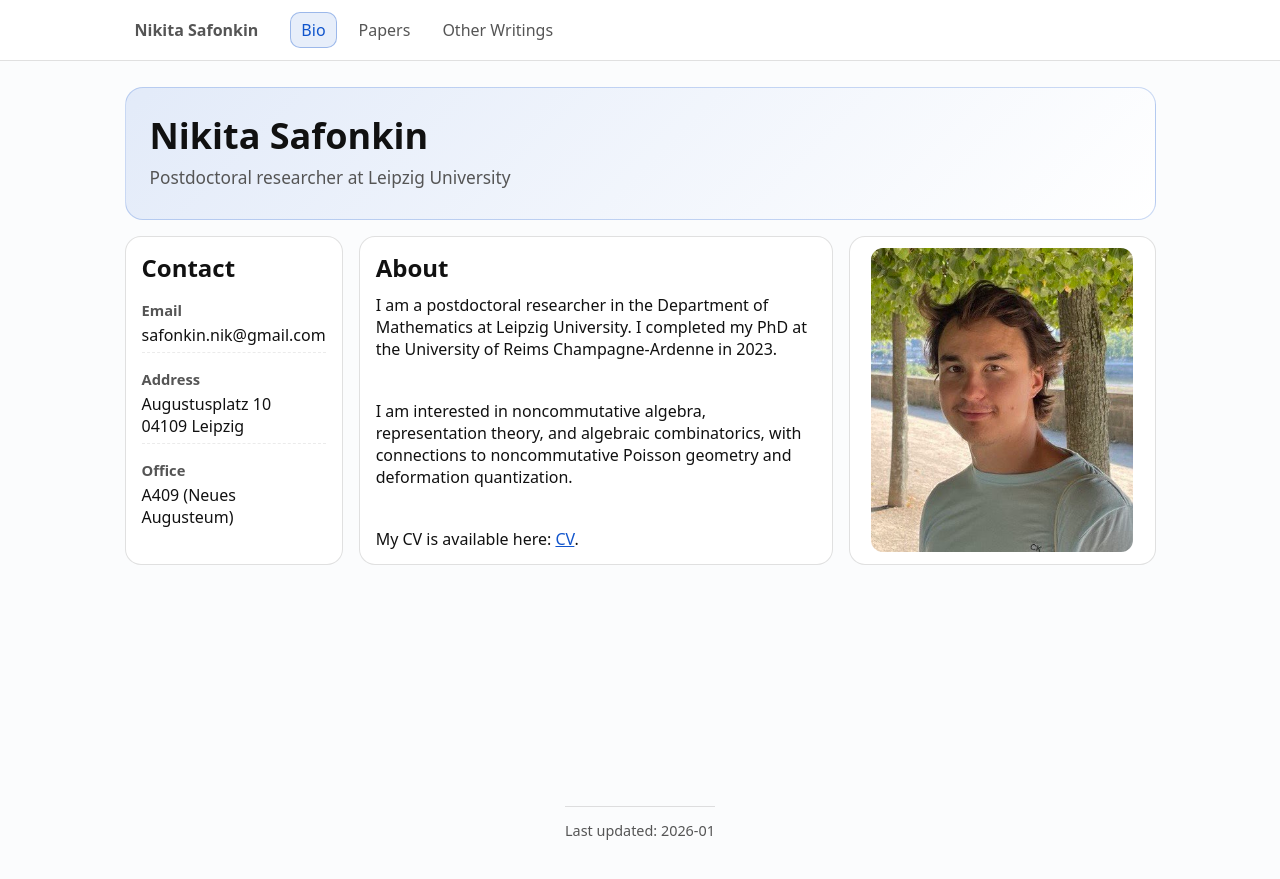
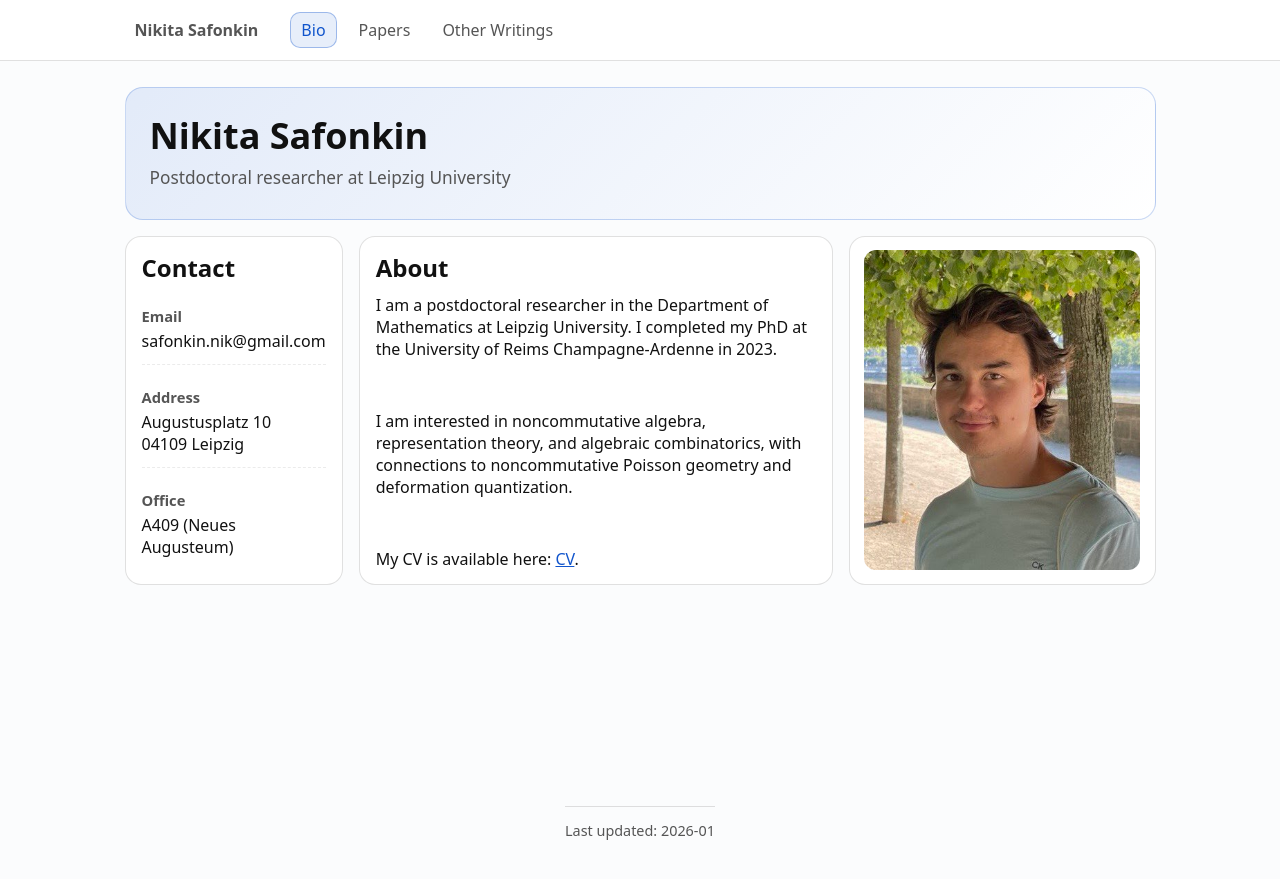
Before and after one commit to n-safonkin/n-safonkin.github.io, a Jekyll site: the page built from index.html, in a window 1280 px wide. Shown: the top 879 px of the page. Built offline with Jekyll 4.4.1, drawn with Linux system fonts in a browser that asks for light colours.

Commit message:
Update index.css

```diff
--- a/assets/index.css
+++ b/assets/index.css
@@ -44,27 +44,45 @@
   justify-content: center;
 }
 
-/* Make photo a bit smaller */
+/* Photo +5% (was 92%, now 96.6%) */
 .photo img{
   display: block;
-  width: 92%;
+  width: 96.6%;
   height: auto;
   max-height: 100%;
   border-radius: 12px;
 }
 
-/* Contact: value UNDER label */
+/* Contact: stretch spacing between Email / Address / Office */
+.contact-card{
+  display: flex;
+  flex-direction: column;
+}
+.contact-card .contact-grid{
+  flex: 1;
+  display: flex;
+  flex-direction: column;
+  justify-content: space-between;
+}
 .contact-card .row{
   grid-template-columns: 1fr;
   gap: 4px;
+  padding: 12px 0; /* a bit more breathing room */
 }
 
-/* About: increase paragraph spacing */
+/* About: stretch spacing between paragraphs */
+.about-card{
+  display: flex;
+  flex-direction: column;
+}
+.about-card .about-body{
+  flex: 1;
+  display: flex;
+  flex-direction: column;
+  justify-content: space-between;
+}
 .about-card p{
-  margin: 0 0 40px;
-}
-.about-card p:last-child{
-  margin-bottom: 0;
+  margin: 0;
 }
 
 /* Mobile: Photo -> About -> Contact */
@@ -78,6 +96,6 @@
   }
 
   .photo img{
-    width: 92%;
+    width: 96.6%;
   }
 }
```
